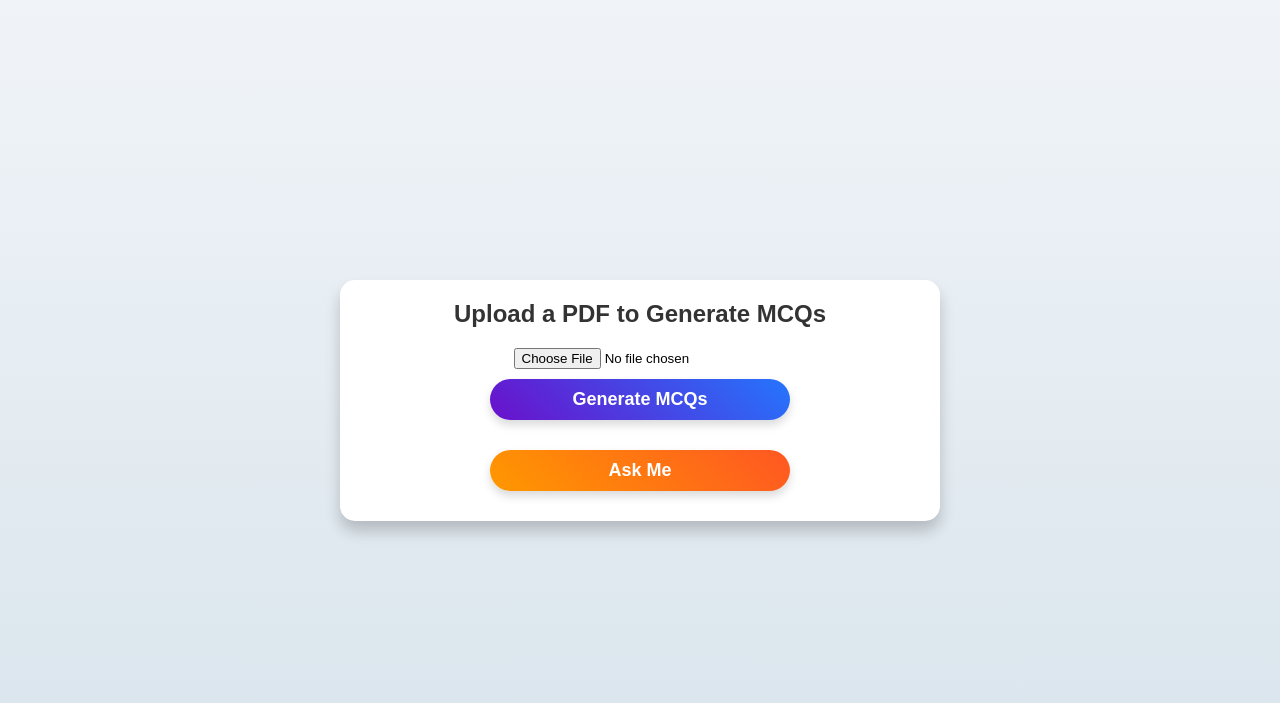
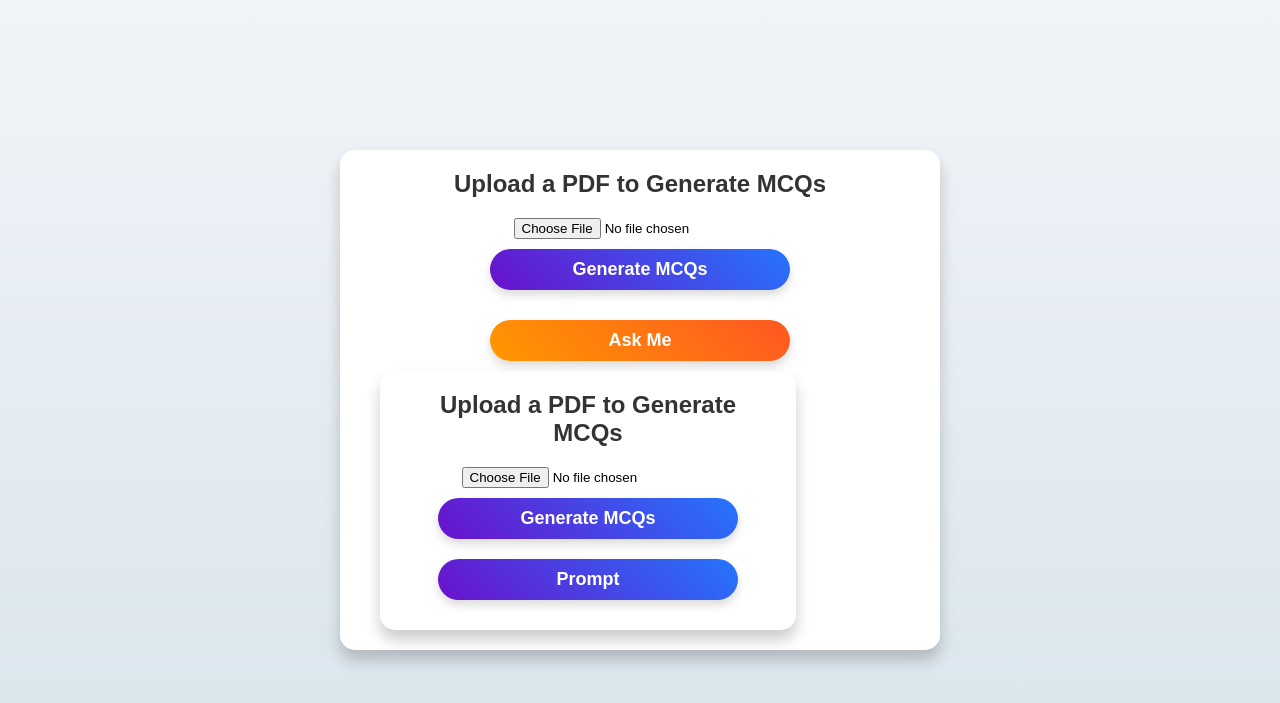
Before and after one commit to Linux-Chela/pdf2mcq, a Flask app: page / in a window 1280 px wide. Shown: the top 703 px of the page. Run offline with Flask 3, Linux system fonts and the light colour scheme.

Commit message:
add user prompt for pdf

```diff
--- a/app.py
+++ b/app.py
@@ -90,6 +90,29 @@ def ask():
 def download_file(filename):
     return send_from_directory(app.config["UPLOAD_FOLDER"], filename, as_attachment=True)
 
+@app.route("/ask", methods=["POST"])
+def ask_question():
+    data = request.get_json()
+    prompt = data.get("prompt", "")
+    if not prompt.strip():
+        return {"error": "No prompt provided"}, 400
+
+    # Retrieve uploaded PDF
+    file_path = os.path.join(app.config["UPLOAD_FOLDER"], os.listdir(app.config["UPLOAD_FOLDER"])[0])
+    pdf_chunks = read_pdf_in_chunks(file_path)
+
+    # Combine PDF content into a single string
+    pdf_content = "\n".join(pdf_chunks)
+
+    # Use the user's custom prompt
+    model = genai.GenerativeModel("gemini-1.5-flash")
+    full_prompt = f"Document Content:\n{pdf_content}\n\n{prompt}"
+    try:
+        response = model.generate_content(full_prompt)
+        return {"response": response.text}
+    except Exception as e:
+        return {"error": str(e)}, 500
+
 
 if __name__ == "__main__":
     app.run(debug=True)
--- a/static/scripts.js
+++ b/static/scripts.js
@@ -33,12 +33,12 @@ function submitPrompt() {
         .then(response => response.json())
         .then(data => {
             if (data.response) {
-                responseContainer.innerHTML = `<p class="hacker-text"><strong>Response:</strong> ${data.response}</p>`;
+                responseContainer.innerHTML = `<pre>${data.response}</pre>`;
             } else {
-                responseContainer.innerHTML = `<p class="hacker-text">Error: ${data.error}</p>`;
+                responseContainer.innerHTML = `<p>Error: ${data.error}</p>`;
             }
         })
         .catch(error => {
-            responseContainer.innerHTML = `<p class="hacker-text">Error: Something went wrong.</p>`;
+            responseContainer.innerHTML = `<p>Error: Something went wrong.</p>`;
         });
 }
--- a/templates/index.html
+++ b/templates/index.html
@@ -28,6 +28,28 @@
                 <div id="responseContainer"></div> <!-- Scrollable response container -->
             </div>
         </div>
+
+        <div class="container">
+            <h1>Upload a PDF to Generate MCQs</h1>
+            <form action="/" method="post" enctype="multipart/form-data">
+                <input type="file" name="pdf_file" required>
+                <button type="submit" class="btn">Generate MCQs</button>
+            </form>
+            <!-- New Prompt button -->
+            <button class="btn" onclick="openAskModal()">Prompt</button>
+        </div>
+
+        <!-- Modal for custom prompt -->
+        <div id="askModal" class="modal">
+            <div class="modal-content">
+                <span class="close" onclick="closeAskModal()">&times;</span>
+                <h2>Ask Any Question from the PDF</h2>
+                <textarea id="userPrompt" placeholder="Type your question here..." rows="5"></textarea>
+                <button class="btn" onclick="submitPrompt()">Submit</button>
+                <div id="responseContainer"></div>
+            </div>
+        </div>
+
     </div>
 
     <script src="/static/scripts.js"></script>
```
Also changed, not shown: static/styles.css (+12 -15 lines).
